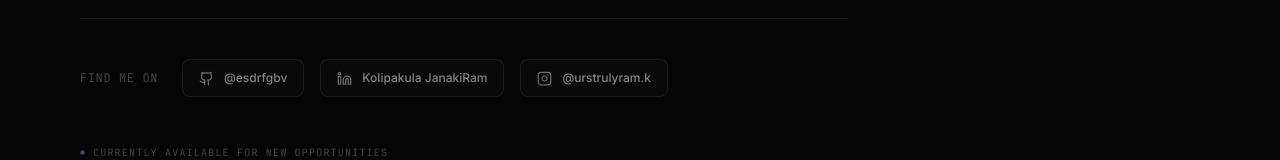
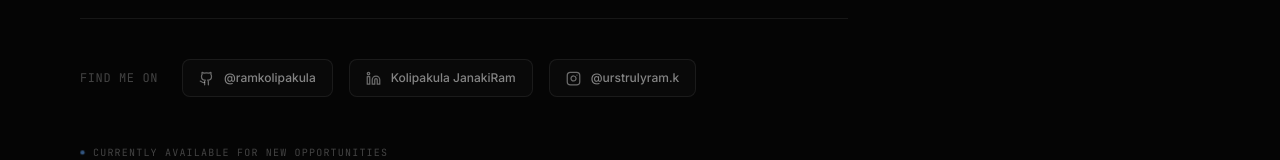
Before and after one commit to esdrfgbv/My-Portfolio, a React (Vite) app: page / in a window 1280 px wide. Shown: the part 7975-8135 px from the top of the page. Built offline with nearby package versions, Linux system fonts and the light colour scheme; the HTML template or start-up script is replaced by a standard one.

Commit message:
changed github id

```diff
--- a/src/components/ContactSection.tsx
+++ b/src/components/ContactSection.tsx
@@ -7,9 +7,9 @@ import { Github, Linkedin, Mail, ArrowUpRight, Instagram } from "lucide-react";
 const socialLinks = [
   {
     label: "GitHub",
-    href: "https://github.com/esdrfgbv",
+    href: "https://github.com/ramkolipakula",
     icon: Github,
-    handle: "@esdrfgbv",
+    handle: "@ramkolipakula",
   },
   {
     label: "LinkedIn",
```
